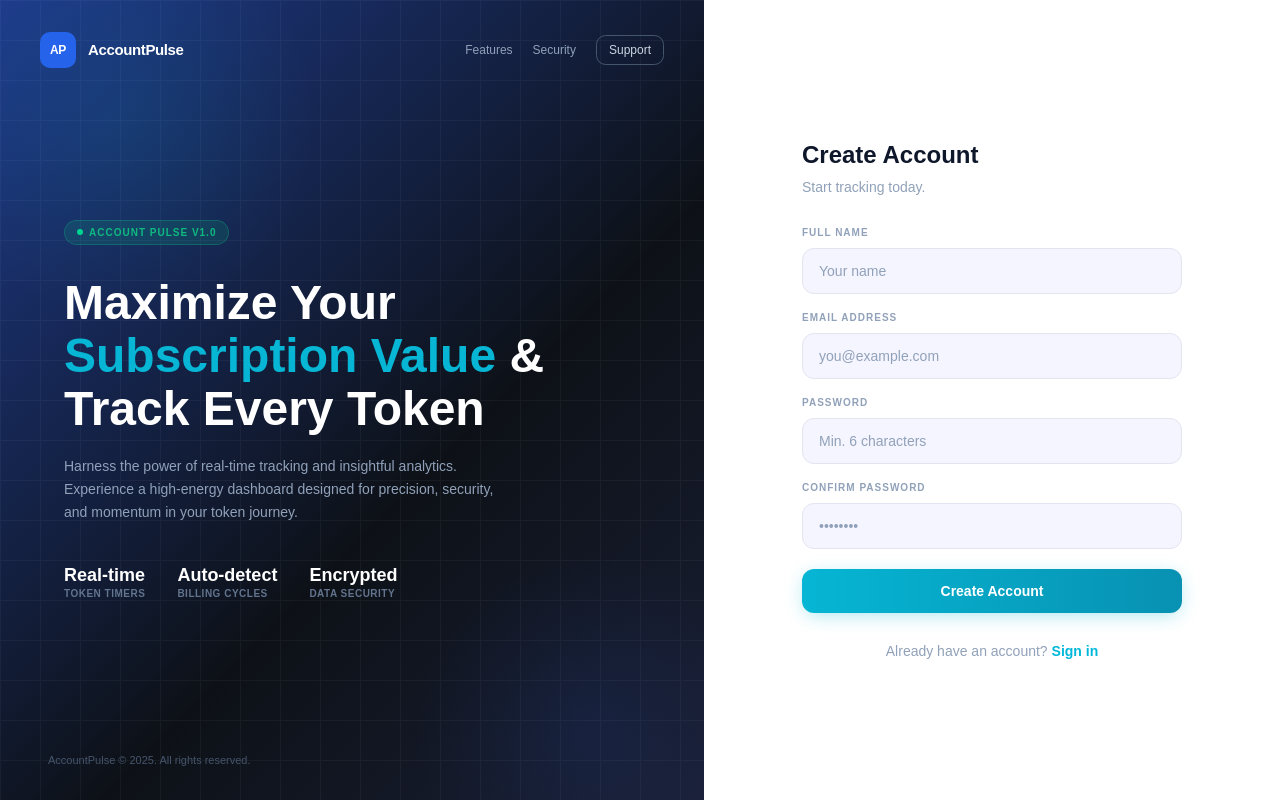
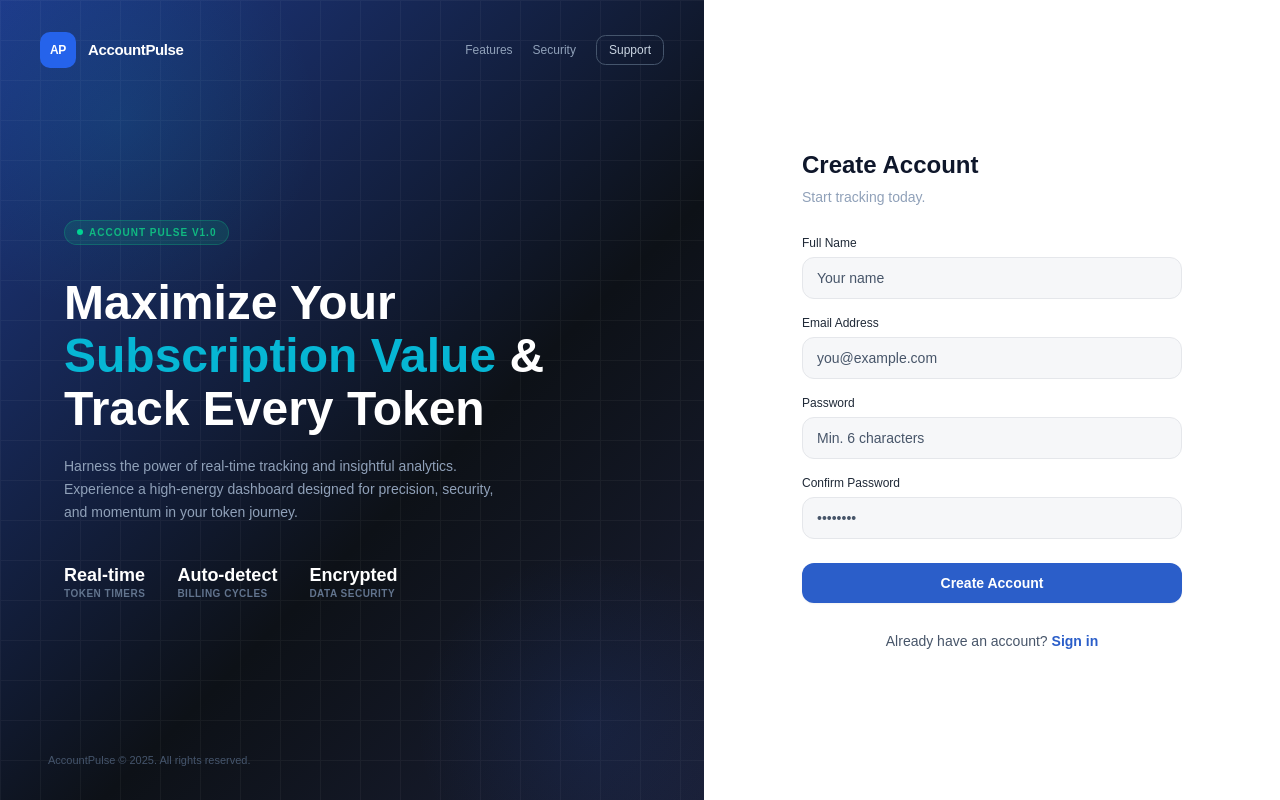
Before and after one commit to devbalbuena/AccountPulse, a React (Vite) app: page /register in a window 1280 px wide. Built offline with nearby package versions, Linux system fonts and the light colour scheme.

Commit message:
refactor(auth): style login and register views in calm white theme with unified tokens

```diff
--- a/src/pages/auth/Login.jsx
+++ b/src/pages/auth/Login.jsx
@@ -5,13 +5,12 @@ import PasswordStrengthIndicator from '@/components/PasswordStrengthIndicator'
 
 // Input styling: dark-on-dark vs white background in light mode
 const inputCls = [
-  "w-full px-4 py-3 rounded-lg text-sm transition-all duration-200 outline-none",
-  "bg-[#f5f5ff] border border-[#e2e4f0] text-slate-900 placeholder:text-slate-400",
-  "dark:bg-[#1a1d27] dark:border-[#2e3248] dark:text-white dark:placeholder:text-slate-500",
-  "focus:border-cyan-500 focus:ring-2 focus:ring-cyan-500/20"
+  "w-full px-3.5 py-2.5 rounded-lg text-sm transition-colors outline-none",
+  "bg-background border border-border text-foreground placeholder:text-muted-foreground",
+  "focus:border-primary focus:ring-1 focus:ring-primary"
 ].join(' ')
 
-const labelCls = "block text-[10px] font-semibold uppercase tracking-widest text-slate-400 mb-2"
+const labelCls = "block text-xs font-medium text-foreground mb-1.5"
 
 export default function Login() {
   const navigate = useNavigate()
@@ -225,15 +224,12 @@ export default function Login() {
                 </div>
                 <button
                   type="submit" disabled={loading}
-                  className="w-full py-3 rounded-lg font-bold text-sm text-white transition-all duration-200 disabled:opacity-50 disabled:cursor-not-allowed mt-1"
-                  style={{ background: 'linear-gradient(90deg, #06b6d4, #0891b2)', boxShadow: '0 4px 20px -4px rgba(6,182,212,0.4)' }}
-                  onMouseEnter={e => { if (!loading) e.currentTarget.style.boxShadow = '0 6px 24px -4px rgba(6,182,212,0.6)' }}
-                  onMouseLeave={e => { e.currentTarget.style.boxShadow = '0 4px 20px -4px rgba(6,182,212,0.4)' }}
+                  className="w-full py-2.5 rounded-lg font-semibold text-sm bg-primary hover:bg-primary/90 text-primary-foreground shadow-xs transition-colors disabled:opacity-50 disabled:cursor-not-allowed mt-1"
                 >
                   {loading ? 'Sending…' : 'Reset Password'}
                 </button>
                 <div className="text-center mt-4">
-                  <button type="button" onClick={() => setIsResetting(false)} className="text-xs font-semibold uppercase tracking-widest text-cyan-500 hover:text-cyan-400 cursor-pointer transition-colors">
+                  <button type="button" onClick={() => setIsResetting(false)} className="text-xs font-semibold text-primary hover:underline cursor-pointer transition-colors">
                     Back to Login
                   </button>
                 </div>
@@ -243,7 +239,7 @@ export default function Login() {
                 <div>
                   <div className="flex items-center justify-between mb-2">
                     <label className={labelCls} style={{ marginBottom: 0 }}>Password</label>
-                    <span onClick={() => setIsResetting(true)} className="text-[10px] font-semibold uppercase tracking-widest text-cyan-500 hover:text-cyan-400 cursor-pointer transition-colors">
+                    <span onClick={() => setIsResetting(true)} className="text-xs font-medium text-primary hover:underline cursor-pointer transition-colors">
                       Forgot?
                     </span>
                   </div>
@@ -257,10 +253,7 @@ export default function Login() {
 
                 <button
                   type="submit" disabled={loading}
-                  className="w-full py-3 rounded-lg font-bold text-sm text-white transition-all duration-200 disabled:opacity-50 disabled:cursor-not-allowed mt-1"
-                  style={{ background: 'linear-gradient(90deg, #06b6d4, #0891b2)', boxShadow: '0 4px 20px -4px rgba(6,182,212,0.4)' }}
-                  onMouseEnter={e => { if (!loading) e.currentTarget.style.boxShadow = '0 6px 24px -4px rgba(6,182,212,0.6)' }}
-                  onMouseLeave={e => { e.currentTarget.style.boxShadow = '0 4px 20px -4px rgba(6,182,212,0.4)' }}
+                  className="w-full py-2.5 rounded-lg font-semibold text-sm bg-primary hover:bg-primary/90 text-primary-foreground shadow-xs transition-colors disabled:opacity-50 disabled:cursor-not-allowed mt-1"
                 >
                   {loading ? 'Signing in…' : 'Sign In'}
                 </button>
@@ -268,11 +261,11 @@ export default function Login() {
             )}
           </form>
 
-          <p className="text-center mt-7 text-sm text-slate-400">
+          <p className="text-center mt-7 text-sm text-muted-foreground">
             New to AccountPulse?{' '}
             <Link to="/register"
-              className="font-semibold text-cyan-500 hover:text-cyan-400 transition-colors">
-              Create one
+              className="font-semibold text-primary hover:underline transition-colors">
+              Create an account
             </Link>
           </p>
         </div>
--- a/src/pages/auth/Register.jsx
+++ b/src/pages/auth/Register.jsx
@@ -4,13 +4,12 @@ import { supabase } from '@/lib/supabase'
 import PasswordStrengthIndicator from '@/components/PasswordStrengthIndicator'
 
 const inputCls = [
-  "w-full px-4 py-3 rounded-lg text-sm transition-all duration-200 outline-none",
-  "bg-[#f5f5ff] border border-[#e2e4f0] text-slate-900 placeholder:text-slate-400",
-  "dark:bg-[#1a1d27] dark:border-[#2e3248] dark:text-white dark:placeholder:text-slate-500",
-  "focus:border-cyan-500 focus:ring-2 focus:ring-cyan-500/20"
+  "w-full px-3.5 py-2.5 rounded-lg text-sm transition-colors outline-none",
+  "bg-background border border-border text-foreground placeholder:text-muted-foreground",
+  "focus:border-primary focus:ring-1 focus:ring-primary"
 ].join(' ')
 
-const labelCls = "block text-[10px] font-semibold uppercase tracking-widest text-slate-400 mb-2"
+const labelCls = "block text-xs font-medium text-foreground mb-1.5"
 
 export default function Register() {
   const navigate = useNavigate()
@@ -190,19 +189,16 @@ export default function Register() {
 
             <button
               type="submit" disabled={loading}
-              className="w-full py-3 rounded-lg font-bold text-sm text-white transition-all duration-200 disabled:opacity-50 disabled:cursor-not-allowed mt-1"
-              style={{ background: 'linear-gradient(90deg, #06b6d4, #0891b2)', boxShadow: '0 4px 20px -4px rgba(6,182,212,0.4)' }}
-              onMouseEnter={e => { if (!loading) e.currentTarget.style.boxShadow = '0 6px 24px -4px rgba(6,182,212,0.6)' }}
-              onMouseLeave={e => { e.currentTarget.style.boxShadow = '0 4px 20px -4px rgba(6,182,212,0.4)' }}
+              className="w-full py-2.5 rounded-lg font-semibold text-sm bg-primary hover:bg-primary/90 text-primary-foreground shadow-xs transition-colors disabled:opacity-50 disabled:cursor-not-allowed mt-2"
             >
               {loading ? 'Creating account…' : 'Create Account'}
             </button>
           </form>
 
-          <p className="text-center mt-7 text-sm text-slate-400">
+          <p className="text-center mt-7 text-sm text-muted-foreground">
             Already have an account?{' '}
             <Link to="/login"
-              className="font-semibold text-cyan-500 hover:text-cyan-400 transition-colors">
+              className="font-semibold text-primary hover:underline transition-colors">
               Sign in
             </Link>
           </p>
```
